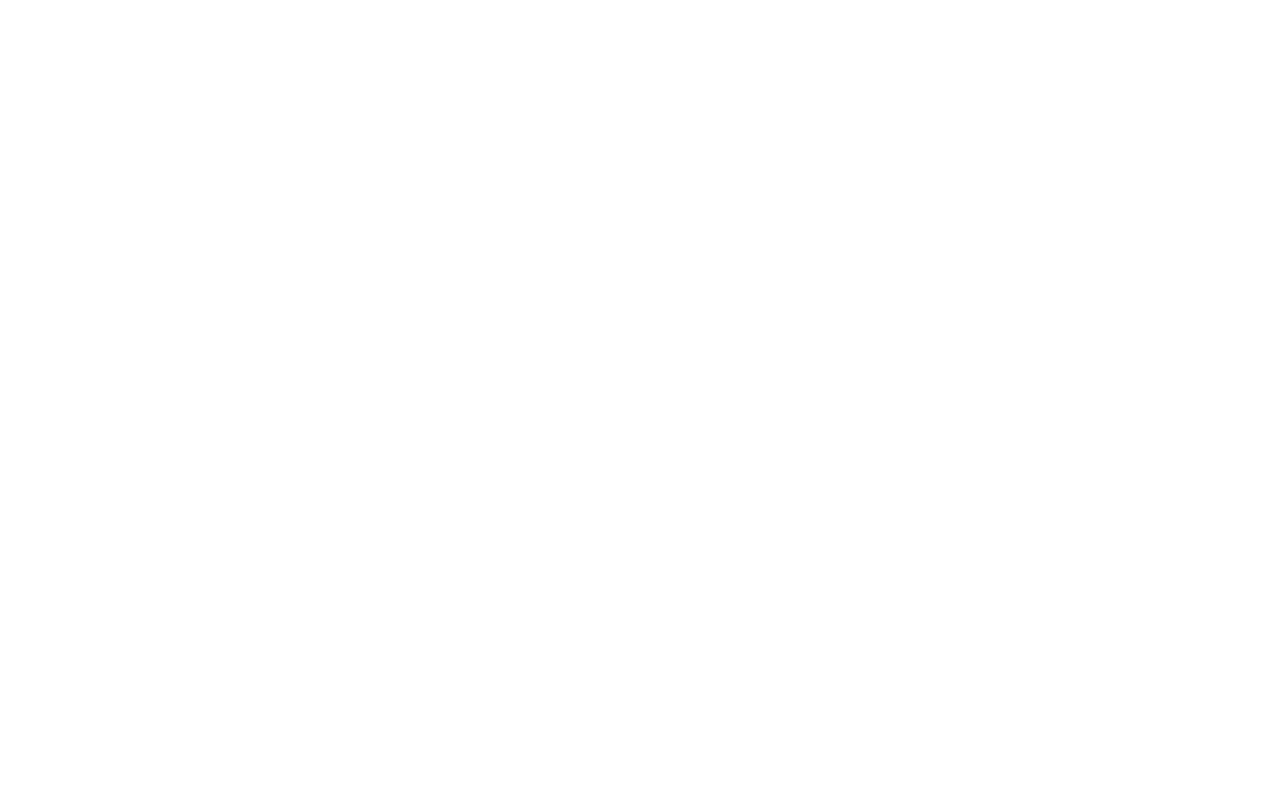
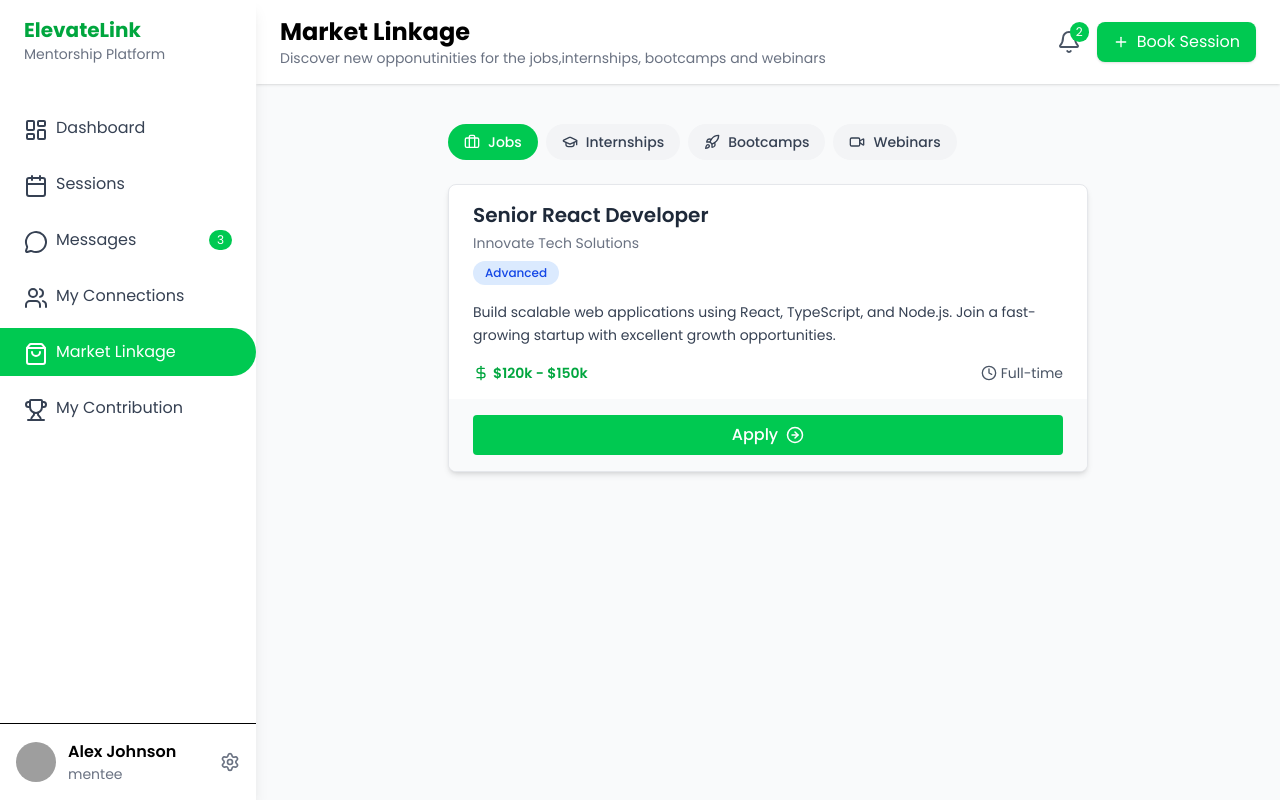
Before and after one commit to regis-mucyo/Youth-Platform-Frontend, a React (Vite) app: page /mentee/market in a window 1280 px wide. Before the commit this address had no page. Built offline with nearby package versions, Linux system fonts and the light colour scheme; grey boxes are pictures that could not be loaded.

Commit message:
feat: market linkage

```diff
--- a/src/App.jsx
+++ b/src/App.jsx
@@ -1,8 +1,8 @@
 import SessionPage from "./components/mentee/SessionPage";
 import MyConnection from "./components/mentee/MyConnection"; // Make sure this is imported
 import { BrowserRouter, Routes, Route } from "react-router-dom";
-
 import ChatApp from "./components/mentee/Message";
+import Market from "./components/mentee/Market";
 function App() {
   return (
     <BrowserRouter>
@@ -10,6 +10,7 @@
         <Route path="/mentee/session" element={<SessionPage />} />
         <Route path="/mentee/connection" element={<MyConnection />} />
         <Route path="mentee/message" element={<ChatApp/>}/>
+        <Route path="mentee/market" element={<Market/>}/>
       </Routes>
     </BrowserRouter>
 
--- /dev/null
+++ b/src/components/mentee/Market.jsx
@@ -0,0 +1,140 @@
+import React, { useState } from "react";
+import {
+  Briefcase,
+  GraduationCap,
+  Rocket,
+  Video,
+  DollarSign,
+  Clock,
+  ArrowRightCircle,
+} from "lucide-react";
+import Header from "./Header";
+import Sidebar from "./SiderBar";
+const Market = () => {
+  const [sidebarOpen, setSidebarOpen] = useState(false);
+  const [activeTab, setActiveTab] = useState("Jobs");
+  const tabs = [
+    { name: "Jobs", icon: <Briefcase size={16} className="mr-2" /> },
+    { name: "Internships", icon: <GraduationCap size={16} className="mr-2" /> },
+    { name: "Bootcamps", icon: <Rocket size={16} className="mr-2" /> },
+    { name: "Webinars", icon: <Video size={16} className="mr-2" /> },
+  ];
+  const content = {
+    Jobs: {
+      title: "Senior React Developer",
+      company: "Innovate Tech Solutions",
+      level: "Advanced",
+      description:
+        "Build scalable web applications using React, TypeScript, and Node.js. Join a fast-growing startup with excellent growth opportunities.",
+      type: "Full-time",
+      salary: "$120k - $150k",
+      button: "Apply",
+    },
+    Internships: {
+      title: "Frontend Intern",
+      company: "PixelForge Labs",
+      level: "Entry",
+      description:
+        "Assist in building UI components using HTML, CSS, and React. Great mentorship and learning environment.",
+      type: "Part-time",
+      salary: "Stipend: $800/month",
+      button: "Apply",
+    },
+    Bootcamps: {
+      title: "Fullstack Bootcamp",
+      company: "CodeSprint Academy",
+      level: "Intermediate",
+      description:
+        "12-week immersive program covering React, Node.js, and MongoDB. Includes career coaching and project portfolio.",
+      type: "Online",
+      salary: "Tuition: $2,500",
+      button: "Enroll",
+    },
+    Webinars: {
+      title: "Design Systems in Practice",
+      company: "UXFlow Collective",
+      level: "Open",
+      description:
+        "Live webinar on building scalable design systems with Figma and Tailwind. Includes Q&A and resource pack.",
+      type: "Live Event",
+      salary: "Free",
+      button: "Register",
+    },
+  };
+  const card = content[activeTab];
+  return (
+    <>
+      <div className="flex h-screen bg-gray-50">
+        <Sidebar
+          open={sidebarOpen}
+          setOpen={setSidebarOpen}
+          activeItem="Market Linkage"
+        />
+        <div className="flex flex-col flex-1">
+          <Header
+            setSidebarOpen={setSidebarOpen}
+            dashboard={"Market Linkage"}
+            description={"Discover new opponutinities for the jobs,internships, bootcamps and webinars"}
+          />
+          <main className="p-4 sm:p-6 overflow-y-auto">
+            <div className="max-w-2xl mx-auto p-4">
+              {/* Tabs */}
+              <div className="flex space-x-2 mb-6">
+                {tabs.map(({ name, icon }) => (
+                  <button
+                    key={name}
+                    onClick={() => setActiveTab(name)}
+                    className={`flex items-center px-4 py-2 rounded-full text-sm font-medium transition ${
+                      activeTab === name
+                        ? "bg-green-500 text-white"
+                        : "bg-gray-100 text-gray-700 hover:bg-gray-200"
+                    }`}
+                  >
+                    {icon}
+                    {name}
+                  </button>
+                ))}
+              </div>
+
+              {/* Card */}
+              <div className="bg-white border border-gray-200 rounded-lg shadow-md overflow-hidden">
+                <div className="px-6 py-4">
+                  <h2 className="text-xl font-semibold text-gray-800 flex items-center gap-2">
+                    {card.title}
+                  </h2>
+                  <p className="text-sm text-gray-500 mt-1">{card.company}</p>
+                  <span className="inline-block mt-2 px-3 py-1 text-xs font-medium bg-blue-100 text-blue-700 rounded-full">
+                    {card.level}
+                  </span>
+                  <p className="mt-4 text-gray-700 text-sm leading-relaxed">
+                    {card.description}
+                  </p>
+                  <div className="mt-4 flex items-center justify-between text-sm text-gray-600">
+                    <div className="flex items-center gap-1">
+                      <DollarSign size={16} className="text-green-600" />
+                      <span className="font-semibold text-green-600">
+                        {card.salary}
+                      </span>
+                    </div>
+                    <div className="flex items-center gap-1">
+                      <Clock size={16} />
+                      <span>{card.type}</span>
+                    </div>
+                  </div>
+                </div>
+                <div className="px-6 py-4 bg-gray-50">
+                  <button className="w-full flex items-center justify-center gap-2 bg-green-500 hover:bg-green-600 text-white font-medium py-2 px-4 rounded transition duration-200">
+                    {card.button}
+                    <ArrowRightCircle size={18} />
+                  </button>
+                </div>
+              </div>
+            </div>
+          </main>
+        </div>
+      </div>
+    </>
+  );
+};
+
+export default Market;
```
